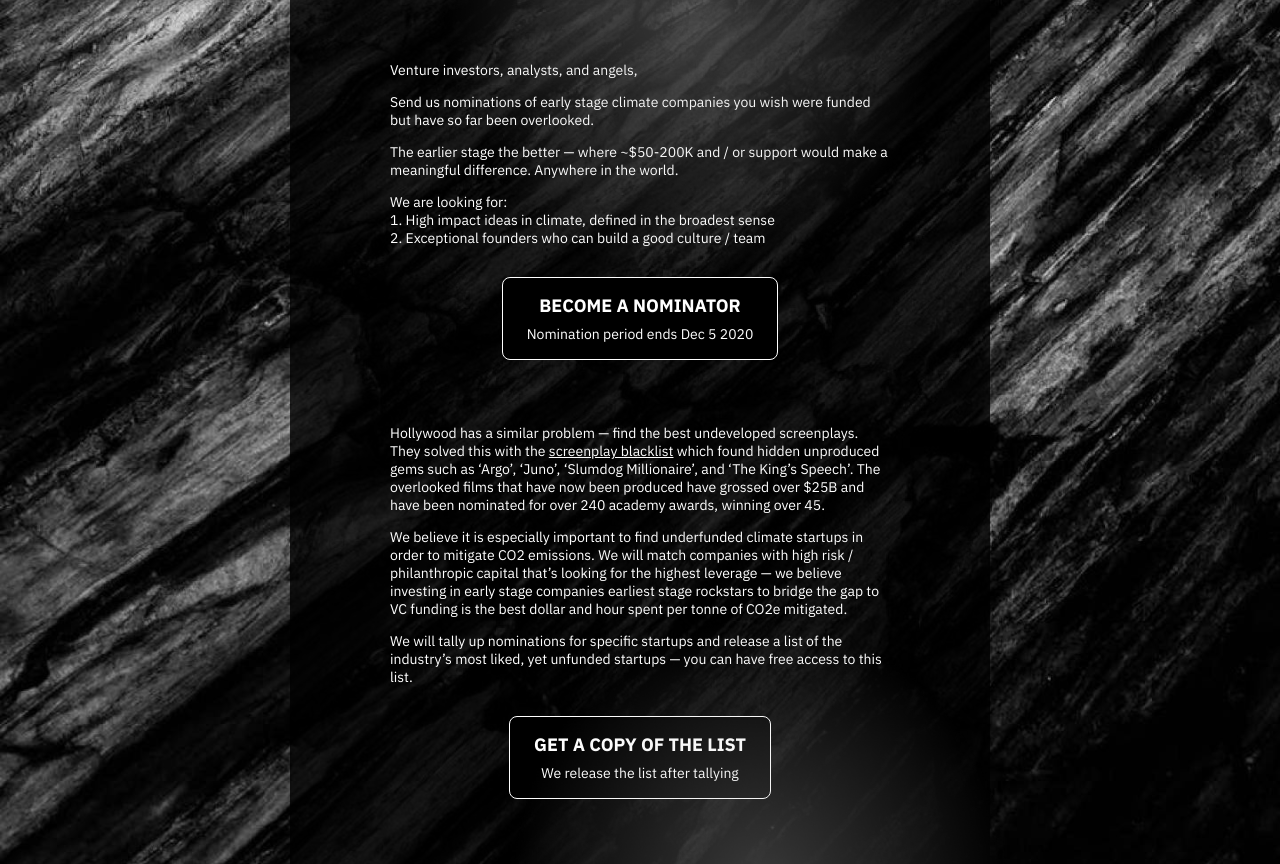
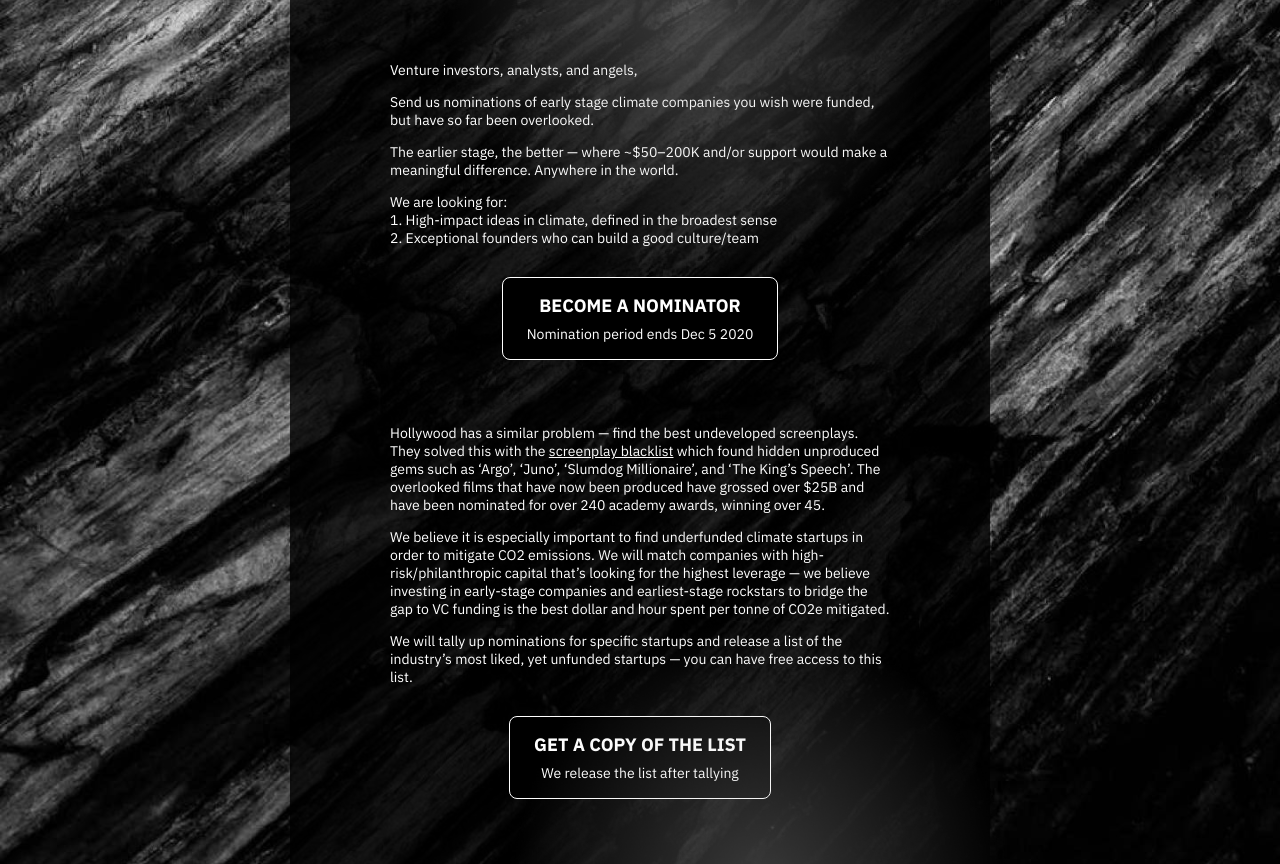
Before and after one commit to cssndrx/diamondlist, a plain HTML site: page index.html in a window 1280 px wide. Shown: the part 236-1100 px from the top of the page. Drawn offline with nearby package versions, Linux system fonts and the light colour scheme; some packages are replaced by stand-ins of ours; a script that the page names is missing.

Commit message:
Typography/punctuation nits

```diff
--- a/index.html
+++ b/index.html
@@ -229,17 +229,17 @@ Venture investors, analysts, and angels,
 </p>
 
 <p>
-Send us nominations of early stage climate companies you wish were funded but have so far been overlooked.
+Send us nominations of early stage climate companies you wish were funded, but have so far been overlooked.
 </p>
 
 <p>
-The earlier stage the better — where ~$50-200K and / or support would make a meaningful difference.  Anywhere in the world.
+The earlier stage, the better — where ~$50–200K and/or support would make a meaningful difference. Anywhere in the world.
 </p>
 
 <p>
 We are looking for:<br>
-1. High impact ideas in climate, defined in the broadest sense<br>
-2. Exceptional founders who can build a good culture / team <br>
+1. High-impact ideas in climate, defined in the broadest sense<br>
+2. Exceptional founders who can build a good culture/team<br>
 </p>
 
 
@@ -257,11 +257,11 @@ WHY
 </h4> -->
 
 <p style="margin-top: 48px">
-Hollywood has a similar problem — find the best undeveloped screenplays. They solved this with the <a href="https://www.npr.org/2020/07/10/889708583/hollywoods-black-list">screenplay blacklist</a> which found  hidden unproduced gems such as ‘Argo’, ‘Juno’, ‘Slumdog Millionaire’, and ‘The King’s Speech’.  The overlooked films that have now been produced have grossed over $25B and have been nominated for over 240 academy awards, winning over 45.
+Hollywood has a similar problem — find the best undeveloped screenplays. They solved this with the <a href="https://www.npr.org/2020/07/10/889708583/hollywoods-black-list">screenplay blacklist</a> which found hidden unproduced gems such as ‘Argo’, ‘Juno’, ‘Slumdog Millionaire’, and ‘The King’s Speech’. The overlooked films that have now been produced have grossed over $25B and have been nominated for over 240 academy awards, winning over 45.
 </p>
 
 <p>
-We believe it is especially important to find underfunded climate startups in order to mitigate CO2 emissions. We will match companies with high risk / philanthropic capital that’s looking for the highest leverage — we believe investing in early stage companies earliest stage rockstars to bridge the gap to VC funding is the best dollar and hour spent per tonne of CO2e mitigated.
+We believe it is especially important to find underfunded climate startups in order to mitigate CO2 emissions. We will match companies with high-risk/philanthropic capital that’s looking for the highest leverage — we believe investing in early-stage companies and earliest-stage rockstars to bridge the gap to VC funding is the best dollar and hour spent per tonne of CO2e mitigated.
 </p>
 
 <p>
```
